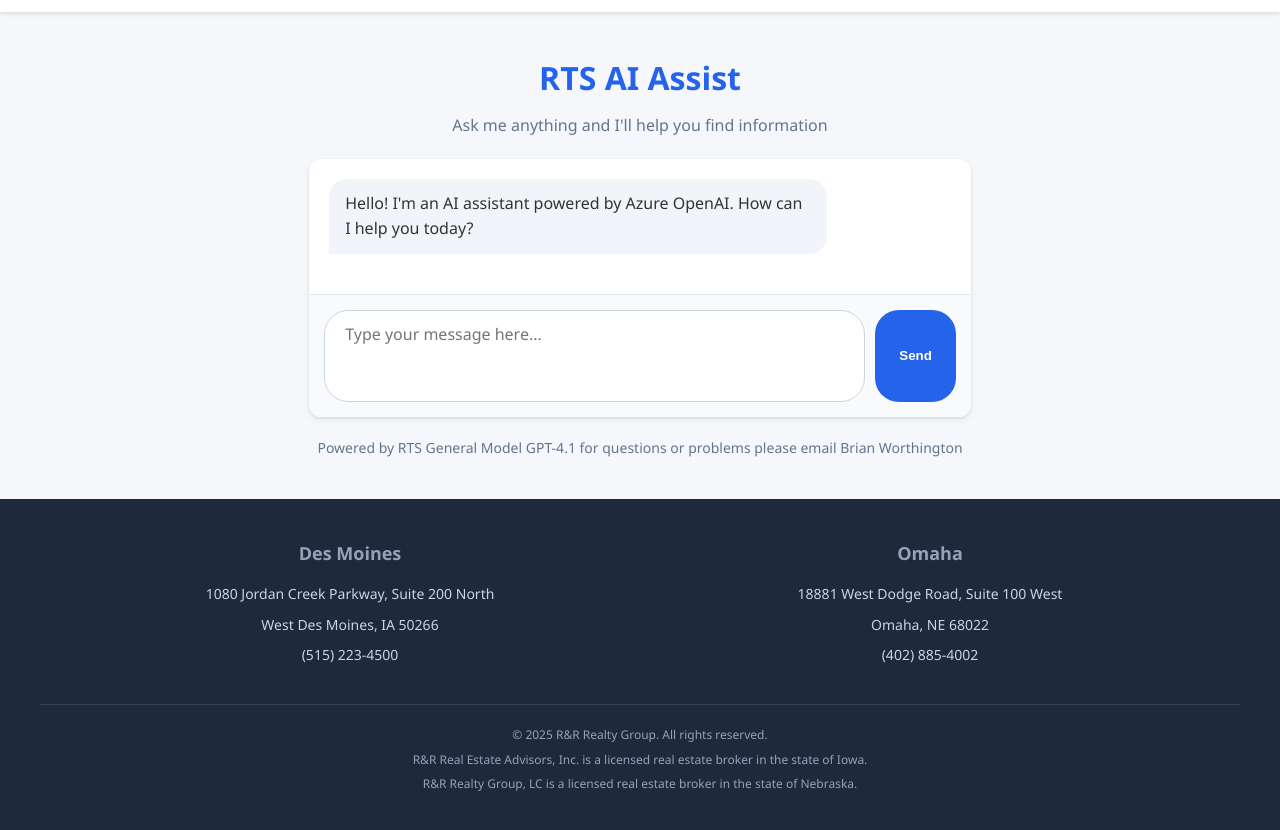
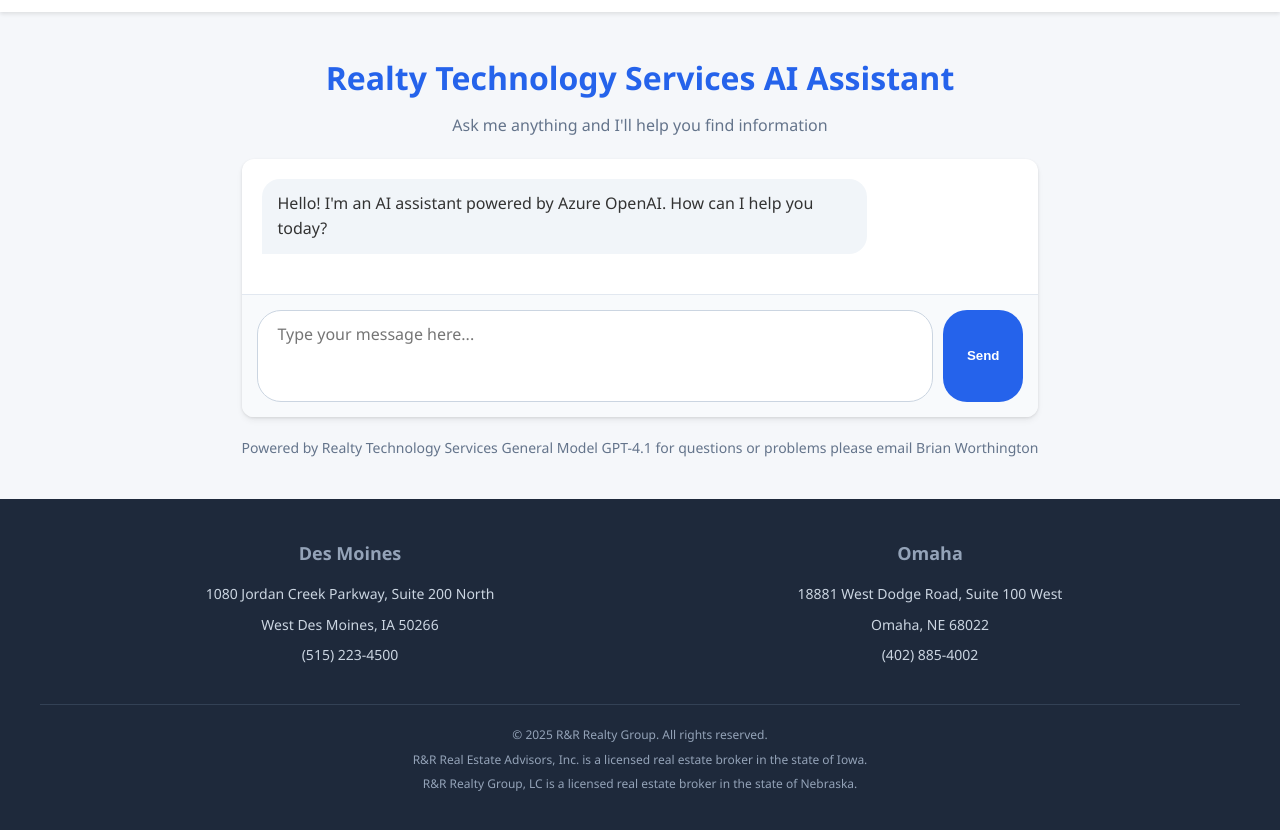
Before and after one commit to rr-brian/aihome, a website: page index.html in a window 1280 px wide. Shown: the part 118-948 px from the top of the page. Drawn offline with nearby package versions, Linux system fonts and the light colour scheme.

Commit message:
Update title from 'RTS AI Assist' to 'Realty Technology Services AI Assistant'

```diff
--- a/index.html
+++ b/index.html
@@ -3,7 +3,7 @@
 <head>
     <meta charset="UTF-8">
     <meta name="viewport" content="width=device-width, initial-scale=1.0">
-    <title>RTS AI Assist</title>
+    <title>Realty Technology Services AI Assistant</title>
     <link rel="stylesheet" href="styles.css">
 </head>
 <body>
@@ -15,7 +15,7 @@
 
     <div class="container">
         <header>
-            <h1>RTS AI Assist</h1>
+            <h1>Realty Technology Services AI Assistant</h1>
             <p>Ask me anything and I'll help you find information</p>
         </header>
 
@@ -31,7 +31,7 @@
         </main>
 
         <footer>
-            <p>Powered by RTS General Model GPT-4.1 for questions or problems please email Brian Worthington</p>
+            <p>Powered by Realty Technology Services General Model GPT-4.1 for questions or problems please email Brian Worthington</p>
         </footer>
     </div>
 
```
Also changed, not shown: 1 other file.
